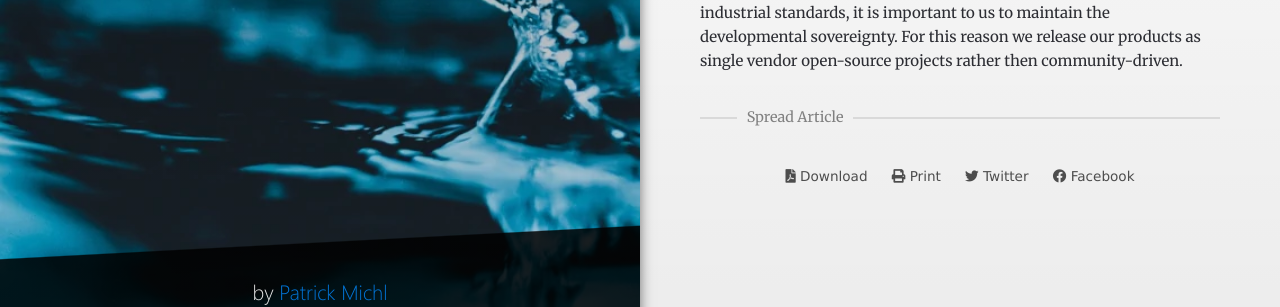
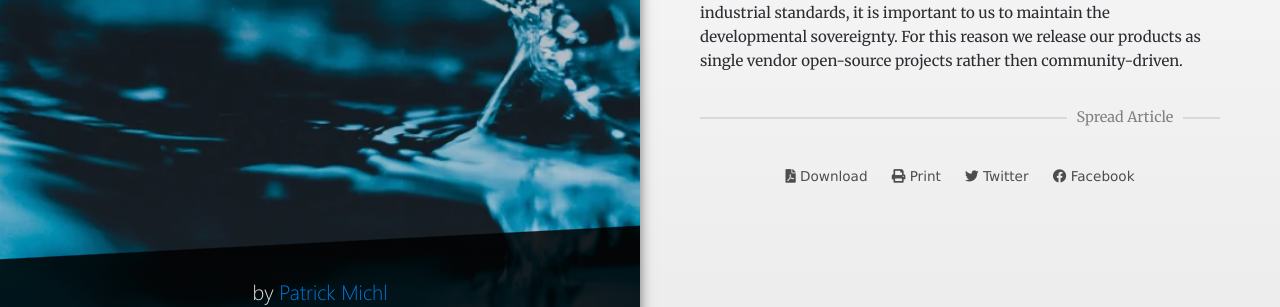
Before and after one commit to frootlab/frootlab.github.io, a Jekyll site: the page built from _posts/2019-03-19-welcome-at-frootlab.md, in a window 1280 px wide. Shown: the part 523-830 px from the top of the page. Built offline with Jekyll 4.4.1, drawn with Linux system fonts in a browser that asks for light colours; nearby versions of some CDN libraries.

Commit message:
fixes #99

```diff
--- a/_includes/related-articles.html
+++ b/_includes/related-articles.html
@@ -12,7 +12,7 @@
 {% if count > 0 %}
 
 <div class="related-articles">
-<div class="separator">Related Articles</div>
+<div class="separator-left">Related Articles</div>
 <ul>
 {% assign maxRelated = 4 %}
 {% assign minCommonTags =  1 %}
--- a/_includes/share-article.html
+++ b/_includes/share-article.html
@@ -1,6 +1,6 @@
 {% if page.share != false %}
 <div class="share-article">
-  <div class="separator">Spread Article</div>
+  <div class="separator-right">Spread Article</div>
   {% if page.pdf %}
   <a href="{{ site.url }}/{{ page.pdf }}" class="btn" title="Save as PDF" target="_blank" rel="noopener">
     <i class="fas fa-file-pdf"></i><span> Download</span>
--- a/_layouts/post.html
+++ b/_layouts/post.html
@@ -65,7 +65,7 @@ layout: compress
 
   <div class="block-right">
     <div class="inner-post content" id="content">
-      <div class="separator">{{ page.date | date: '%d. %B, %Y' }}</div>
+      <div class="separator-left">{{ page.date | date: '%d. %B, %Y' }}</div>
       {{ content }}
       {% include share-article.html %}
       {% include related-articles.html %}
--- a/assets/_sass/_articles.scss
+++ b/assets/_sass/_articles.scss
@@ -52,7 +52,8 @@
 }
 
 /* Section Separators */
-.separator {
+.separator-left,
+.separator-right {
   display: block;
   width: 100%;
   font-family: 'Merriweather', serif;
@@ -62,16 +63,36 @@
   display: flex;
   align-items: center;
   font-size: 0.9em;
+}
+
+.separator-left {
   &:before {
     content: '';
     flex: 0.1;
     height: 2px;
-    background-color: rgba(0, 0, 0, 0.1);
+    background: rgba(0, 0, 0, 0.1);
     margin-right: 10px;
   }
   &:after {
     content: '';
     flex: 1;
+    height: 2px;
+    background: rgba(0, 0, 0, 0.1);
+    margin-left: 10px;
+  }
+}
+
+.separator-right {
+  &:before {
+    content: '';
+    flex: 1;
+    height: 2px;
+    background: rgba(0, 0, 0, 0.1);
+    margin-right: 10px;
+  }
+  &:after {
+    content: '';
+    flex: 0.1;
     height: 2px;
     background-color: rgba(0, 0, 0, 0.1);
     margin-left: 10px;
```
